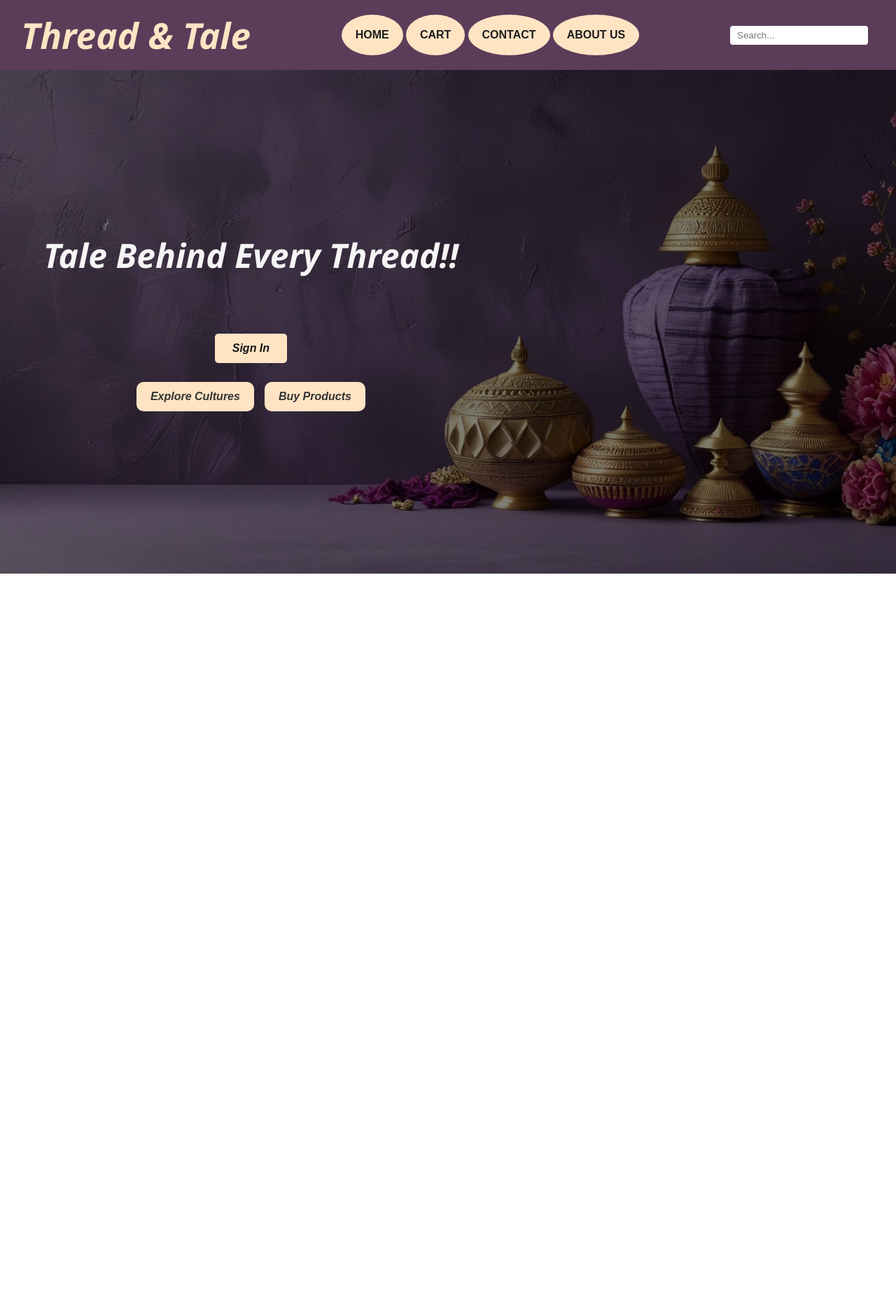
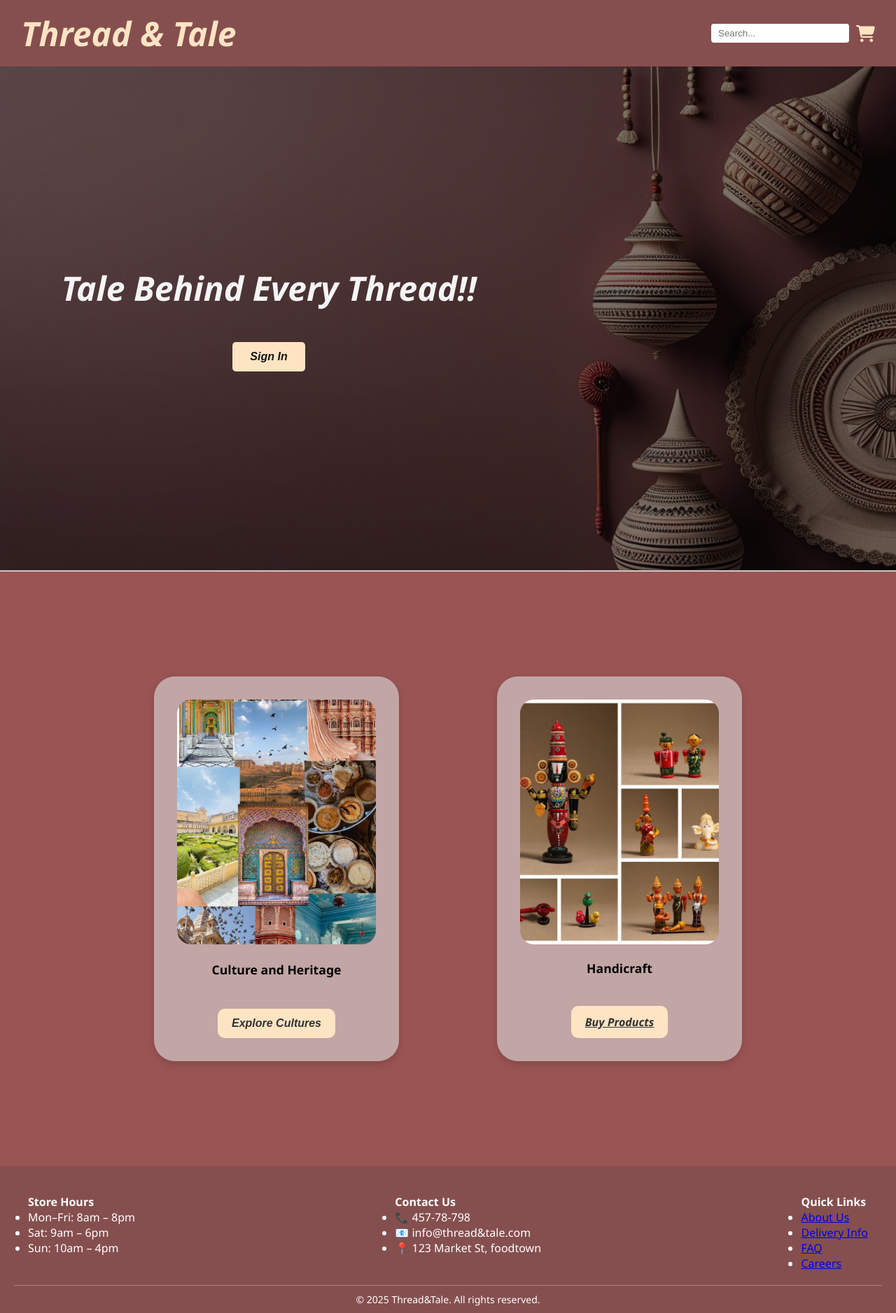
Before and after one commit to yuktirajurkar/thread-and-tale-mini-project, a plain HTML site: page index.html in a window 1280 px wide. Shown: the whole page at 70% size. Before the commit the page ends 820 px from the top, so only its background shows below. Drawn offline with Linux system fonts and the light colour scheme.

Commit message:
Updated Buy Products page layout and styles

```diff
--- a/index.html
+++ b/index.html
@@ -4,16 +4,13 @@
     <meta charset="UTF-8">
     <meta name="viewport" content="width=device-width, initial-scale=1.0">
     <title>Document</title><link rel="stylesheet" href="style.css">
+    <link rel="stylesheet" href="https://cdnjs.cloudflare.com/ajax/libs/font-awesome/6.5.1/css/all.min.css">
+
 </head>
+
 <body>
    <header class="header">
     <div class="logo">Thread & Tale</div>
-    <nav class="nav">
-    <button>HOME</button>
-    <button>CART</button>
-    <button>CONTACT</button>
-    <button>ABOUT US</button>
-</nav>
     <div class="header-right">
         <input type="text"
         placeholder="Search..."
@@ -26,12 +23,70 @@
     <div class="content">
         <h1>Tale Behind Every Thread!!</h1>
         <button class="btn">Sign In</button>
-        <div class="choices">
-            <button class="choice-btn">Explore Cultures</button>
-            <button class="choice-btn">Buy Products</button>
-        </div>
     </div>
 </div>
 
+<hr class="divider">
+
+<div class="full-width-grid">
+
+    <div class="grid-item">
+        <img src="images/Culture.jpeg" alt="Culture and Heritage">
+        <p>Culture and Heritage</p>
+        <div class="choices">
+            <button class="choice-btn">Explore Cultures</button>
+        </div>
+    </div>
+
+    <div class="grid-item">
+        <img src="images/buyproducts.jpeg" alt="Handicraft">
+        <p>Handicraft</p>
+        <div class="choices">
+            <a href="products.html" class="choice-btn">Buy Products</a>
+        </div>
+    </div>
+
+</div>
+
+<footer>
+    <div class="footer-container">
+
+        <div class="footer-section">
+            <h4>Store Hours</h4>
+            <ul>
+                <li>Mon–Fri: 8am – 8pm</li>
+                <li>Sat: 9am – 6pm</li>
+                <li>Sun: 10am – 4pm</li>
+            </ul>
+        </div>
+
+        <div class="footer-section">
+            <h4>Contact Us</h4>
+            <ul>
+                <li>📞 457-78-798</li>
+                <li>📧 info@thread&tale.com</li>
+                <li>📍 123 Market St, foodtown</li>
+            </ul>
+        </div>
+
+        <div class="footer-section">
+            <h4>Quick Links</h4>
+            <ul>
+                <li><a href="#">About Us</a></li>
+                <li><a href="#">Delivery Info</a></li>
+                <li><a href="#">FAQ</a></li>
+                <li><a href="#">Careers</a></li>
+            </ul>
+        </div>
+
+    </div>
+
+    <div class="footer-bottom">
+        &copy; 2025 Thread&Tale. All rights reserved.
+    </div>
+</footer>
+
+
+
 </body>
 </html>
--- /dev/null
+++ b/products.css
@@ -0,0 +1,89 @@
+body {
+    font-family: "Segoe UI", sans-serif;
+    background-color: #9a5454;
+    margin: 0;
+    padding: 0;
+    text-align: center;
+}
+.page-title {
+    color: #3c0d0d;
+    font-size: 3rem;
+    margin: 30px 0;
+    font-style: italic;
+}
+.product-grid {
+    display: grid;
+    grid-template-columns: repeat(2, 1fr);
+    gap: 105px;
+    padding: 50px 30px;
+    max-width: 900px;
+    margin: auto;
+}
+.product-card {
+    background-color: rgb(194, 165, 165);
+    border-radius: 20px;
+    padding: 50px;
+    box-shadow: 0 4px 12px rgba(0,0,0,0.15);
+    display: flex;
+    flex-direction: column;
+    justify-content: space-between;
+    height: 350px;
+    transition: transform 0.3s ease, box-shadow 0.3s ease;
+}
+.product-card:hover {
+    transform: translateY(-5px);
+    box-shadow: 0 8px 18px rgba(0,0,0,0.2);
+}
+
+.product-card img {
+    width: 100%;
+    height: 280px;
+    object-fit: cover;
+    border-radius: 15px;
+    transition: transform 0.3s ease;
+}
+.product-card:hover img {
+    transform: scale(1.05);
+}
+.product-card h3 {
+    font-size: 1.2rem;
+    font-weight: bold;
+    margin: 10px 0;
+}
+.product-card button {
+    background-color: rgb(196, 141, 114);
+    color: #080808;
+    border: none;
+    border-radius: 20px;
+    padding: 15px 25px;
+    font-weight: bold;
+    font-style: italic;
+    border-radius: 20px;
+    cursor: pointer;
+    transition: 0.3s ease;
+}
+.product-card button:hover {
+    background-color: rgb(181, 105, 66);
+    transform: scale(1.05);
+}
+.product-card.last {
+    grid-column: span 2;
+    max-width: 350px;
+    margin: auto;
+}
+.back-btn-container {
+    margin: 30px 0;
+}
+.back-btn {
+    display: inline-block;
+    background-color: bisque;
+    color: black;
+    text-decoration: none;
+    padding: 12px 20px;
+    border-radius: 25px;
+    font-weight: bold;
+    transition: 0.3s ease;
+}
+.back-btn:hover {
+    background-color: rgb(176, 152, 124);
+}
--- a/style.css
+++ b/style.css
@@ -1,44 +1,29 @@
-*{
-    margin:0;
-    padding:0;
-    box-sizing:border-box;
+* {
+    margin: 0;
+    padding: 0;
+    box-sizing: border-box;
 }
-body{
-    font-family: "Segoe UI",
-    sans-serif;
-}
-.logo {
-    font-size: 3.2rem;
-    color: bisque;
-    font-weight: bolder;
-    font-style: italic;
+body {
+    font-family: "Segoe UI", Arial, sans-serif;
+    display: flex;
+    flex-direction: column;
+    min-height: 100vh;
 }
 .header {
-    background-color: #5b3d59;
+    background-color: #864f4f;
     color: bisque;
-    display:flex;
+    display: flex;
     justify-content: space-between;
     align-items: center;
     padding: 15px 30px;
     box-shadow: 0 2px 8px rgba(0,0,0,0.1);
 }
-.nav button {
-    display: flexbox;
-    gap: 40px;
-    padding: 20px 20px;
-    background-color: bisque;
-    border: none;
-    color: #1c1b1c;;
+.logo {
+    font-size: 3rem;
     font-weight: bolder;
-    font-size: medium;
-    border-radius: 80%;
-    cursor: pointer;
+    font-style: italic;
 }
-.nav button:hover{
-    transform: scale(1.03);
-    background-color: rgb(170, 134, 90);
-}
-.header-right{
+.header-right {
     display: flex;
     align-items: center;
 }
@@ -49,58 +34,49 @@ body{
     outline: none;
     margin-right: 10px;
 }
-.cart-icon{
+.cart-icon {
     font-size: 1.5rem;
     cursor: pointer;
 }
 .bg {
-    background: url('one.jpg') no-repeat center center/cover;
+    background: url('images/two.jpg') no-repeat center center/cover;
     height: 90vh;
     display: flex;
     align-items: center;
     justify-content: center;
+    position: relative;
     text-align: center;
     color: white;
-    position: relative;
 }
 .overlay {
     position: absolute;
-    top: 0;
-    left: 0;
-    width: 100%;
-    height: 100%;
+    inset: 0;
     background: rgba(0,0,0,0.5);
 }
 .content {
     position: relative;
-    right: 22%;
-    top: 0%;
     z-index: 1;
+    right: 20%;
+    font-size: 3rem;
     font-style: italic;
-    font-size: 5rem;
     font-weight: bold;
     color: whitesmoke;
-
 }
 .content h1 {
     font-size: 3rem;
     margin-bottom: 20px;
 }
-.content p {
-    font-size: 1.2rem;
-    margin-bottom: 30px;
-}
 .btn {
     padding: 12px 25px;
     background: bisque;
-    color: rgb(22, 21, 21);
+    color: #161515;
     font-weight: bolder;
     border: none;
     font-style: italic;
     border-radius: 5px;
     font-size: 1rem;
     cursor: pointer;
-    transition: 0.3s;
+    transition: 0.3s ease;
 }
 .btn:hover {
     background: rgb(170, 134, 90);
@@ -122,9 +98,78 @@ body{
     border-radius: 10px;
     cursor: pointer;
     font-size: 16px;
-    transition: 0.3s;
+    transition: 0.3s ease;
 }
 .choice-btn:hover {
     background-color: rgb(170, 134, 90);
     transform: scale(1.03);
 }
+.full-width-grid {
+    display: grid;
+    grid-template-columns: repeat(auto-fit, minmax(320px, 1fr));
+    gap: 0px;
+    padding: 150px 150px;
+    background-color: #9a5454;
+    justify-items: center;
+    align-items: start;
+}
+.grid-item {
+    background-color: rgb(194, 165, 165);
+    border-radius: 30px;
+    box-shadow: 0 4px 12px rgba(0, 0, 0, 0.15);
+    padding: 33px;
+    text-align: center;
+    width: 100%;
+    max-width: 350px;
+    height: 550px;
+    display: flex;
+    flex-direction: column;
+    justify-content: space-between;
+    transition: transform 0.3s ease, box-shadow 0.3s ease;
+}
+.grid-item:hover {
+    transform: translateY(-8px);
+    box-shadow: 0 8px 18px rgba(0, 0, 0, 0.2);
+}
+.grid-item img {
+    width: 100%;
+    height: 350px;
+    border-radius: 20px;
+    object-fit: cover;
+    transition: transform 0.3s ease;
+}
+.grid-item:hover img {
+    transform: scale(1.05);
+}
+.grid-item p {
+    font-weight: bold;
+    font-size: 1.1rem;
+    margin: 15px 0;
+}
+footer {
+    background-color: #864f4f;
+    color: white;
+    padding: 40px 20px 10px;
+}
+.footer-container {
+    display: flex;
+    flex-wrap: wrap;
+    justify-content: space-between;
+    max-width: 1200px;
+    margin: 0 auto 20px;
+}
+.footer-bottom {
+    text-align: center;
+    font-size: 14px;
+    padding-top: 10px;
+    border-top: 1px solid rgba(255,255,255,0.3);
+}
+@media (max-width: 768px) {
+    .content h1 {
+        font-size: 2rem;
+    }
+    .btn {
+        font-size: 0.9rem;
+        padding: 10px 18px;
+    }
+}
```
Also changed, not shown: products.html (added, +50 -0 lines), images/Culture.jpeg (added), images/accesories.jpg (added), images/arts.jpg (added), images/buyproducts.jpeg (added), images/clothing.jpg (added), images/cutelery.jpg (added), images/homedecor.jpg (added), images/one.jpg (renamed from one.jpg), images/product1.jpg (added), images/product2.jpg (added), images/product3.jpg (added), images/two.jpg (added).
